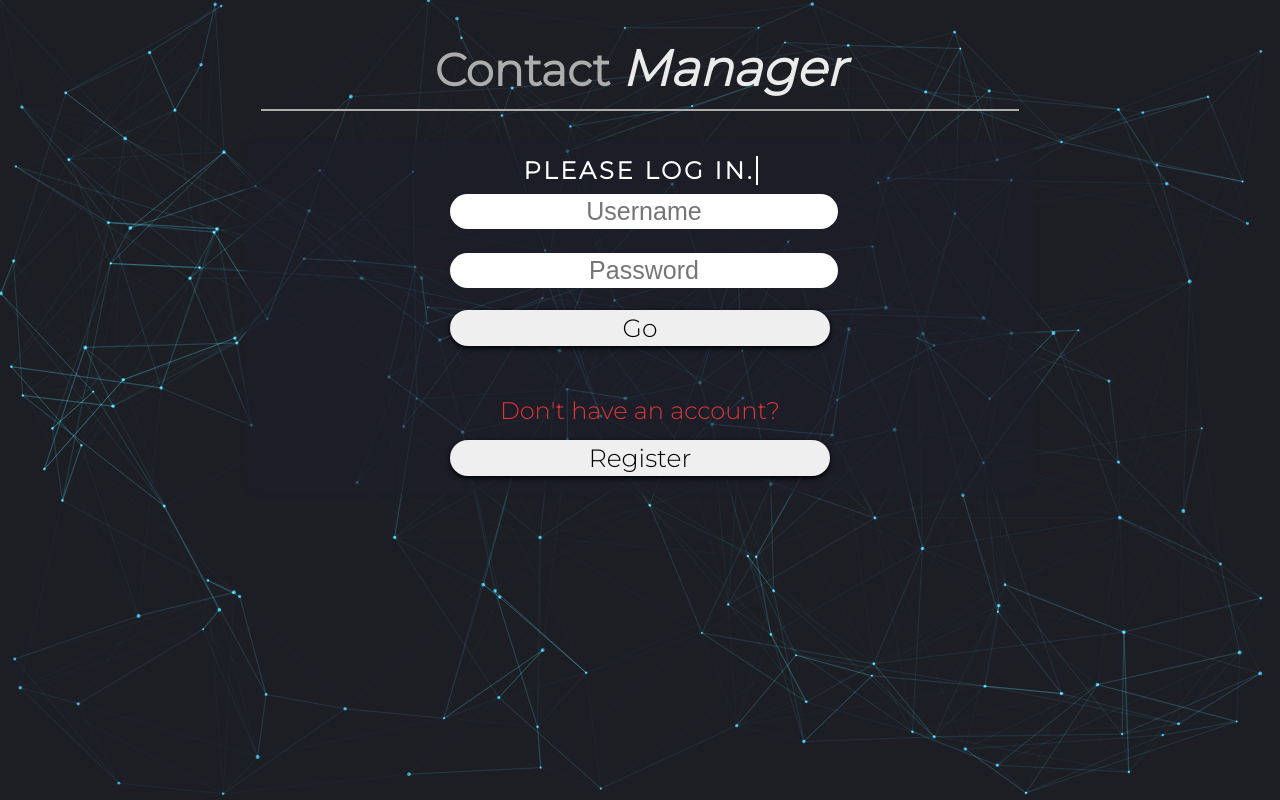
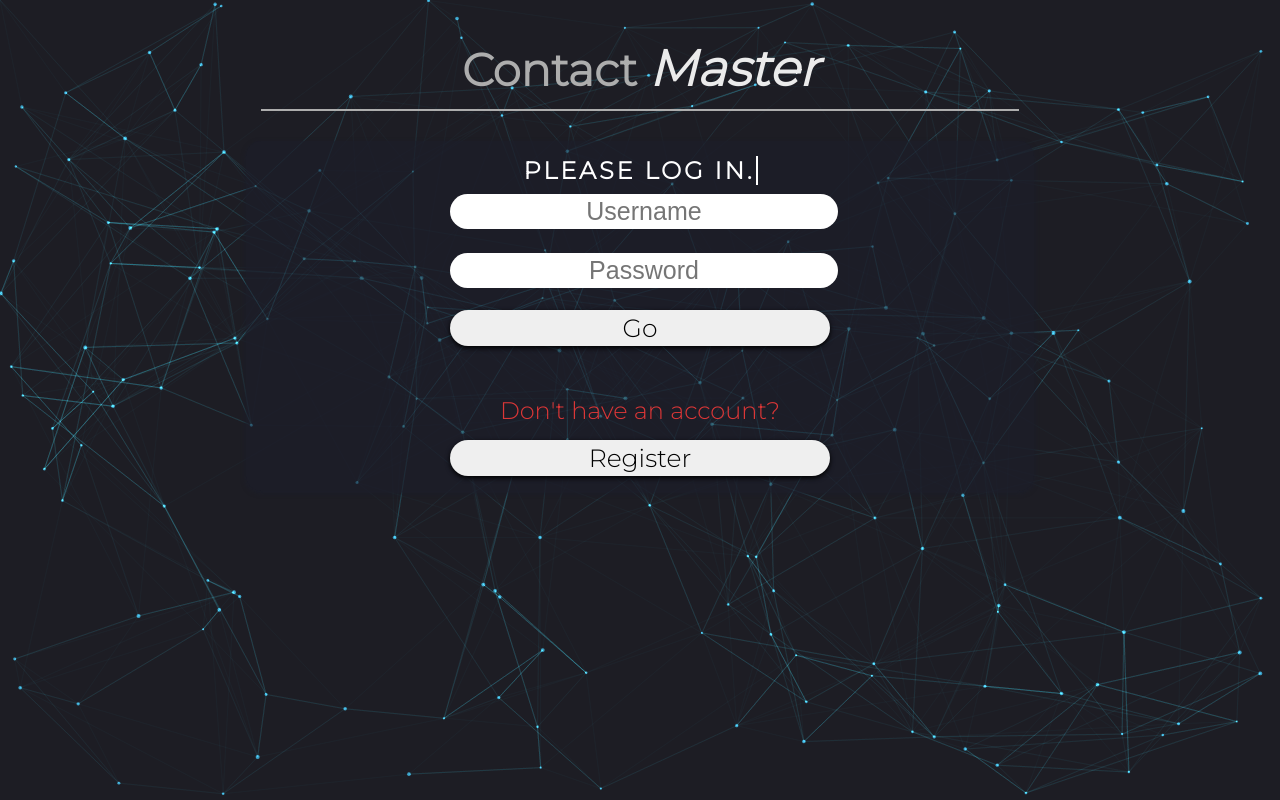
Before and after one commit to J-Compsci/contact-master-front-end, a plain HTML site: page index.html in a window 1280 px wide. Drawn offline with Linux system fonts and the light colour scheme; animation ran at ten frames a second; a web font is replaced by a local one.

Commit message:
Updated name to Contact Master for consistend branding.

```diff
--- a/index.html
+++ b/index.html
@@ -5,8 +5,8 @@
 		<meta charset="utf-8">
 		<meta name="viewport" content="width=device-width, initial-scale=1.0" />
 
-		<title>COP 4331 LAMP Stack Contact Manager</title>
-		<!-- Javascript and CSS files -->
+		<title>Contact Master</title>
+		<!-- Javat and CSS files -->
 		<script type="text/javascript" src="js/md5.js"></script>
 		<script type="text/javascript" src="js/code.js" defer></script>
 	  <link href="css/styles.css" rel="stylesheet">
@@ -16,7 +16,7 @@
 	</head>
 	<body>
 		<canvas id="canvas"></canvas>
-		<h1 id="title">Contact <span id="step">Manager</span></h1>
+		<h1 id="title">Contact <span id="step">Master</span></h1>
 		<!--Login interface//typewriter effect on inner-title-->
 		<div class="typewriter" id="loginDiv">
 			<span id="inner-title">PLEASE LOG IN.</span>
```
